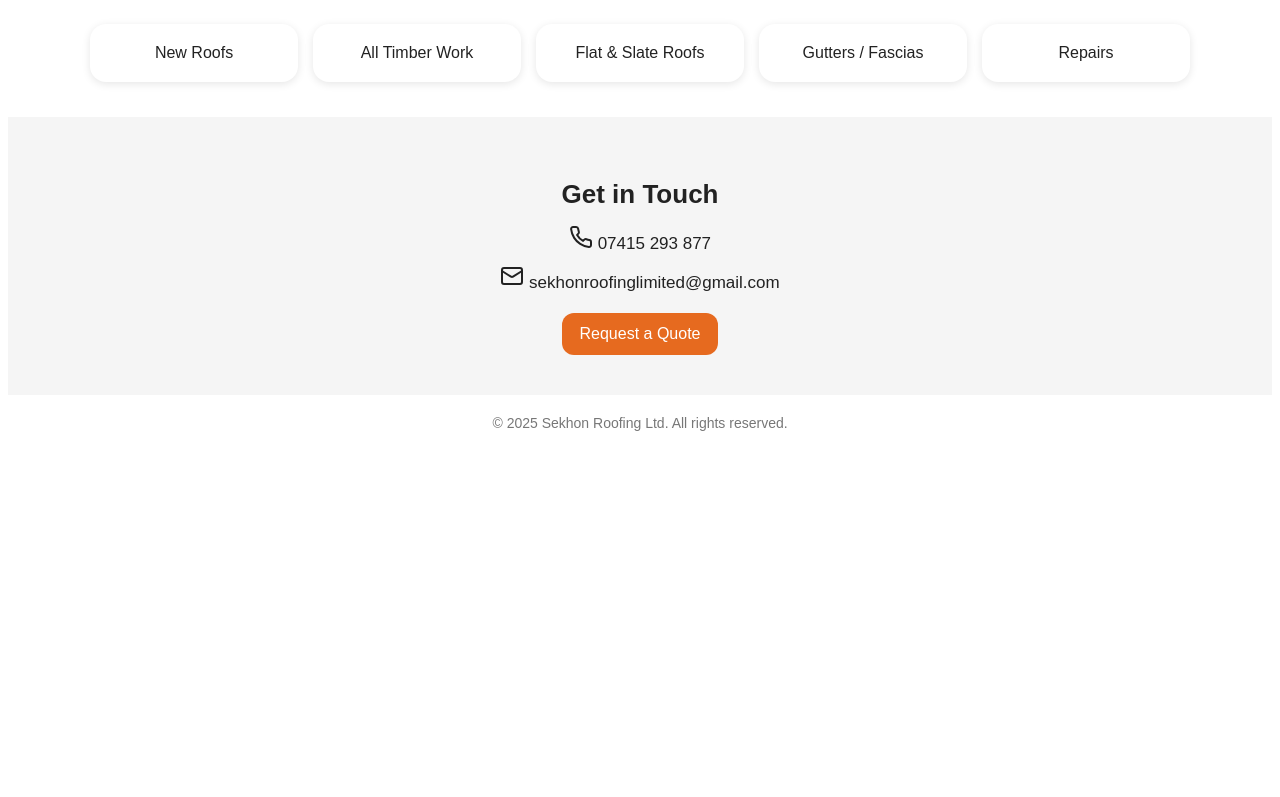
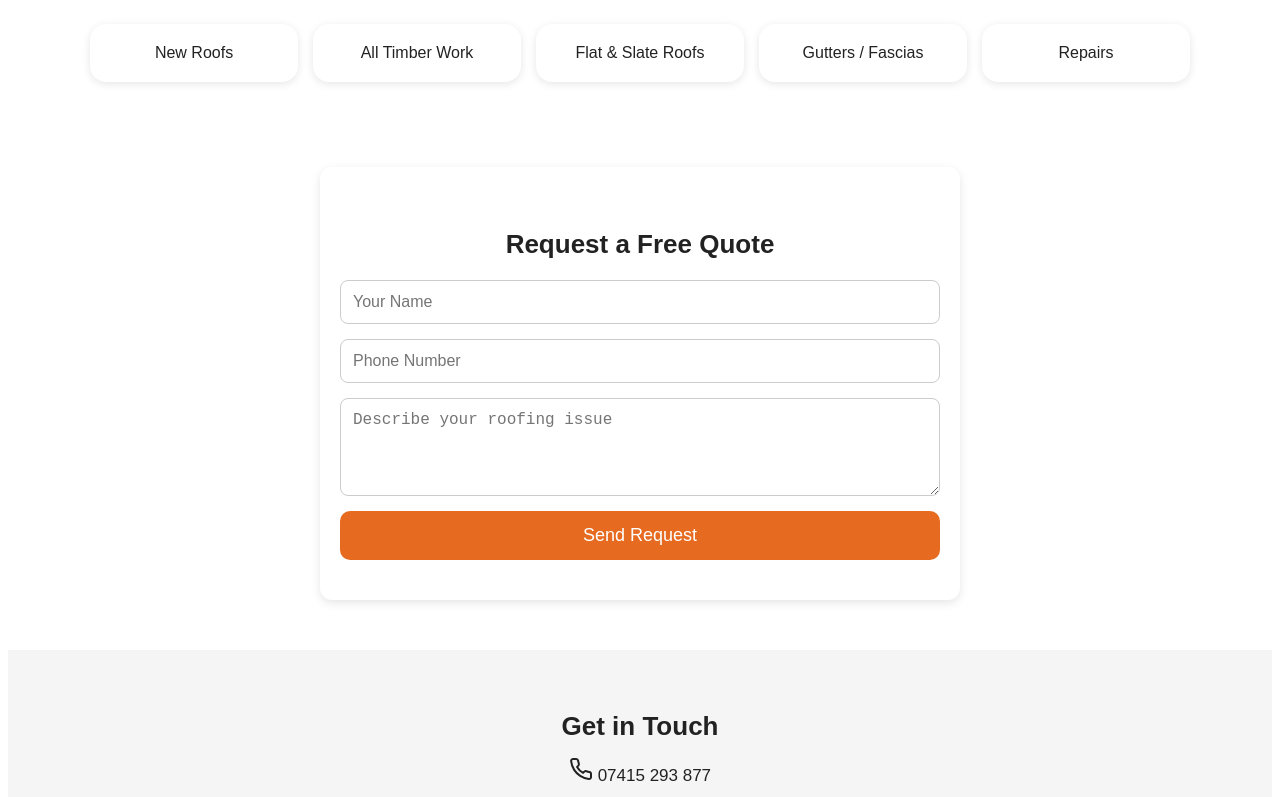
Before and after one commit to Arun69420/sekhon-roofing-website, a React (Vite) app: page / in a window 1280 px wide. Shown: the part 657-1454 px from the top of the page. Before the commit the page ends 1116 px from the top, so only its background shows below. Built offline with nearby package versions, Linux system fonts and the light colour scheme.

Commit message:
Update App.jsx

```diff
--- a/src/App.jsx
+++ b/src/App.jsx
@@ -153,6 +153,90 @@ export default function App() {
           ))}
         </div>
       </section>
+      <section
+  style={{
+    padding: "40px 20px",
+    maxWidth: "600px",
+    margin: "50px auto",
+    background: "#fff",
+    borderRadius: "12px",
+    boxShadow: "0 3px 10px rgba(0,0,0,0.1)",
+  }}
+>
+  <h2
+    style={{
+      textAlign: "center",
+      marginBottom: "20px",
+      fontSize: "26px",
+      color: "#222",
+    }}
+  >
+    Request a Free Quote
+  </h2>
+
+  <form
+    action="https://formsubmit.co/sekhonroofinglimited@gmail.com"
+    method="POST"
+    style={{ display: "flex", flexDirection: "column", gap: "15px" }}
+  >
+    {/* Prevent spam */}
+    <input type="hidden" name="_captcha" value="false" />
+    <input
+      type="text"
+      name="name"
+      placeholder="Your Name"
+      required
+      style={{
+        padding: "12px",
+        borderRadius: "8px",
+        border: "1px solid #ccc",
+        fontSize: "16px",
+      }}
+    />
+
+    <input
+      type="tel"
+      name="phone"
+      placeholder="Phone Number"
+      required
+      style={{
+        padding: "12px",
+        borderRadius: "8px",
+        border: "1px solid #ccc",
+        fontSize: "16px",
+      }}
+    />
+
+    <textarea
+      name="message"
+      placeholder="Describe your roofing issue"
+      rows="4"
+      required
+      style={{
+        padding: "12px",
+        borderRadius: "8px",
+        border: "1px solid #ccc",
+        fontSize: "16px",
+      }}
+    ></textarea>
+
+    <button
+      type="submit"
+      style={{
+        background: "#e66a1f",
+        color: "white",
+        padding: "14px",
+        border: "none",
+        borderRadius: "10px",
+        cursor: "pointer",
+        fontSize: "18px",
+      }}
+    >
+      Send Request
+    </button>
+  </form>
+</section>
+
 
       {/* CONTACT */}
       <section
```
